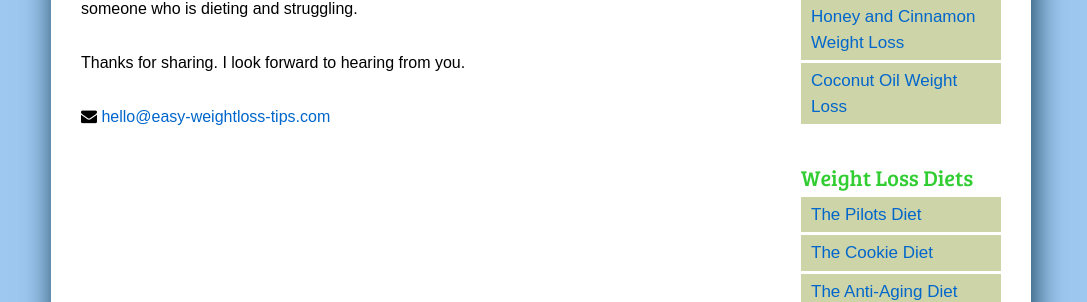
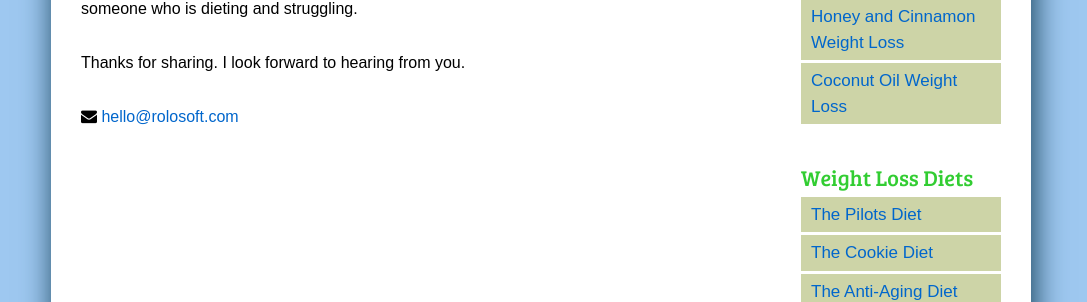
Before and after one commit to Roly67/easy-weightloss-tips, a Jekyll site: the page built from _pages/contact.md, in a window 1280 px wide and 900 px high, scrolled down 487 px. Shown: the part 152-454 px from the top of the window, without its empty margins (99-1186 px from the left). Built offline with Jekyll 4.4.1, drawn with Linux system fonts in a browser that asks for light colours.

Commit message:
Update _config.yml

```diff
--- a/_config.yml
+++ b/_config.yml
@@ -12,7 +12,7 @@ encoding: utf-8
 title: Easy Weight Loss Tips
 description: Easy weight loss tips are all you need to help you lose weight and look great quickly.. It's all about sensible weight loss tips that actually work!
 url: https://www.easy-weightloss-tips.com
-contact_email_main: hello@easy-weightloss-tips.com
+contact_email_main: hello@rolosoft.com
 facebook:
   app_id: 294885707289602
   admins: 3828840316634
```
